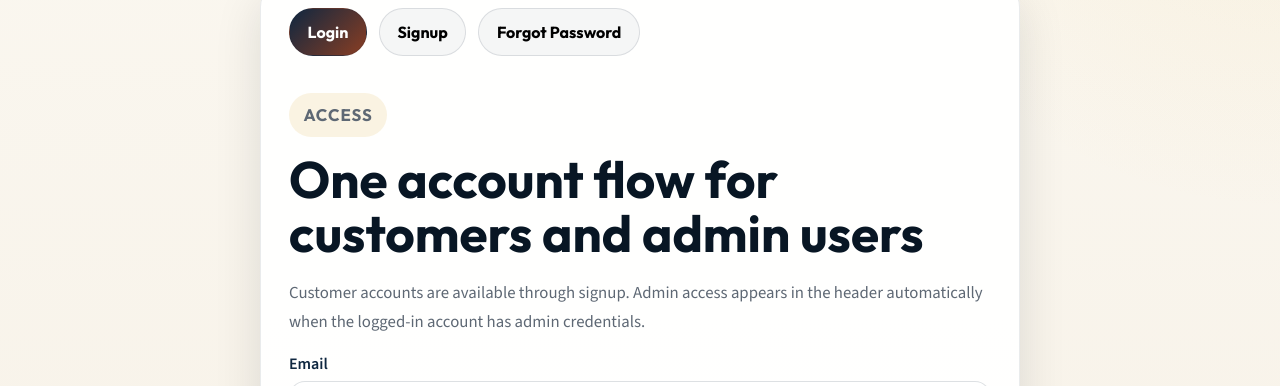
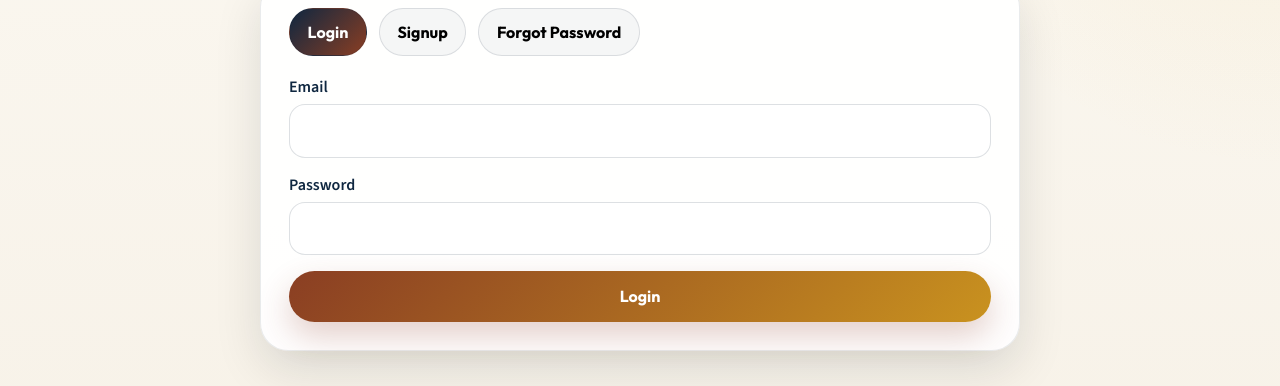
Before and after one commit to dev19072004/Sparkline, a React (Vite) app: page /auth in a window 1280 px wide. Shown: the part 220-606 px from the top of the page. Built offline with nearby package versions, Linux system fonts and the light colour scheme; no server answers.

Commit message:
Polish auth page and owner role display

```diff
--- a/src/index.css
+++ b/src/index.css
@@ -2284,6 +2284,8 @@ textarea {
 .admin-detail-item strong {
   color: var(--navy-950);
   line-height: 1.5;
+  overflow-wrap: anywhere;
+  word-break: break-word;
 }
 
 .admin-message-panel {
--- a/src/pages/AuthPage.jsx
+++ b/src/pages/AuthPage.jsx
@@ -271,14 +271,6 @@ function AuthPage() {
             </button>
           </div>
 
-          <div className="auth-intro">
-            <p className="section-eyebrow">Access</p>
-            <h1>One account flow for customers and admin users</h1>
-            <p>
-              Customer accounts are available through signup. Admin access appears in the header automatically when the logged-in account has admin credentials.
-            </p>
-          </div>
-
           {status.message ? (
             <p className={`status-message ${status.type}`}>{status.message}</p>
           ) : null}
```
Also changed, not shown: 1 other file (tests, documents, lock files or other folders).
